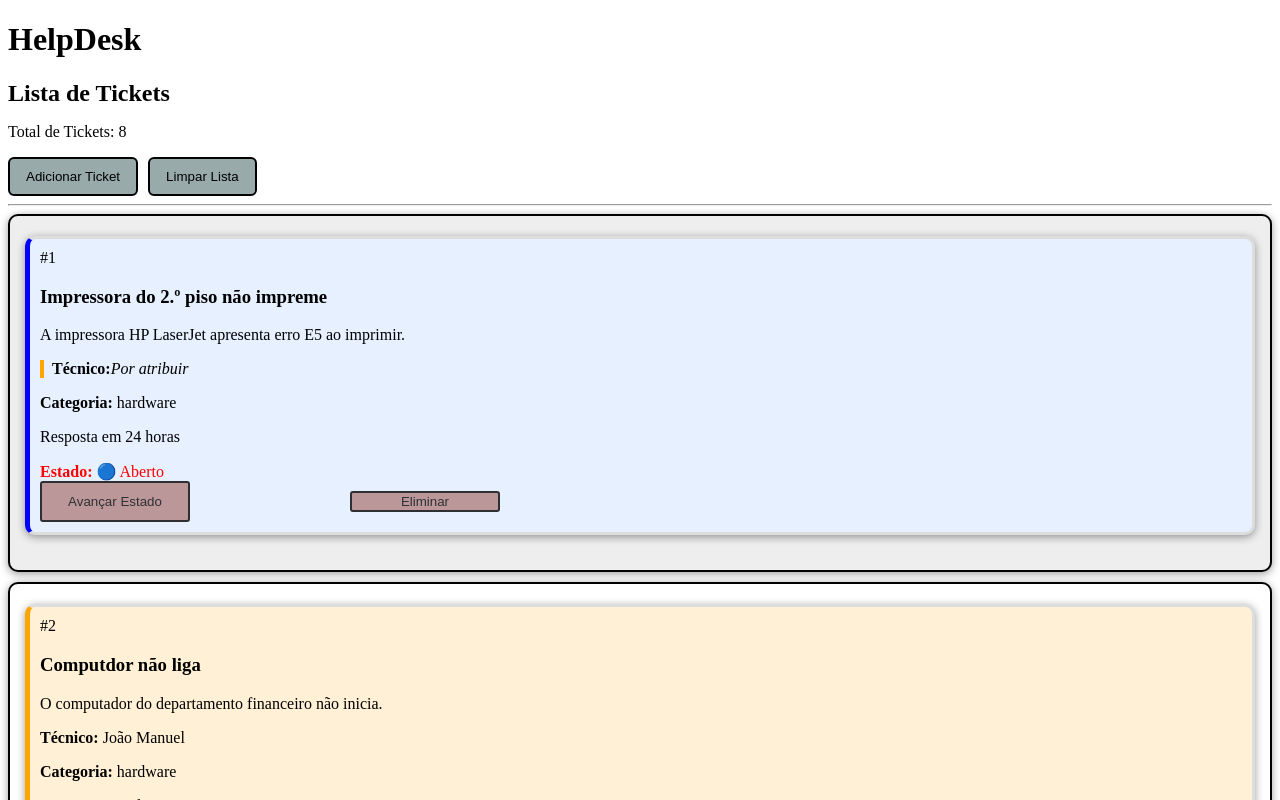
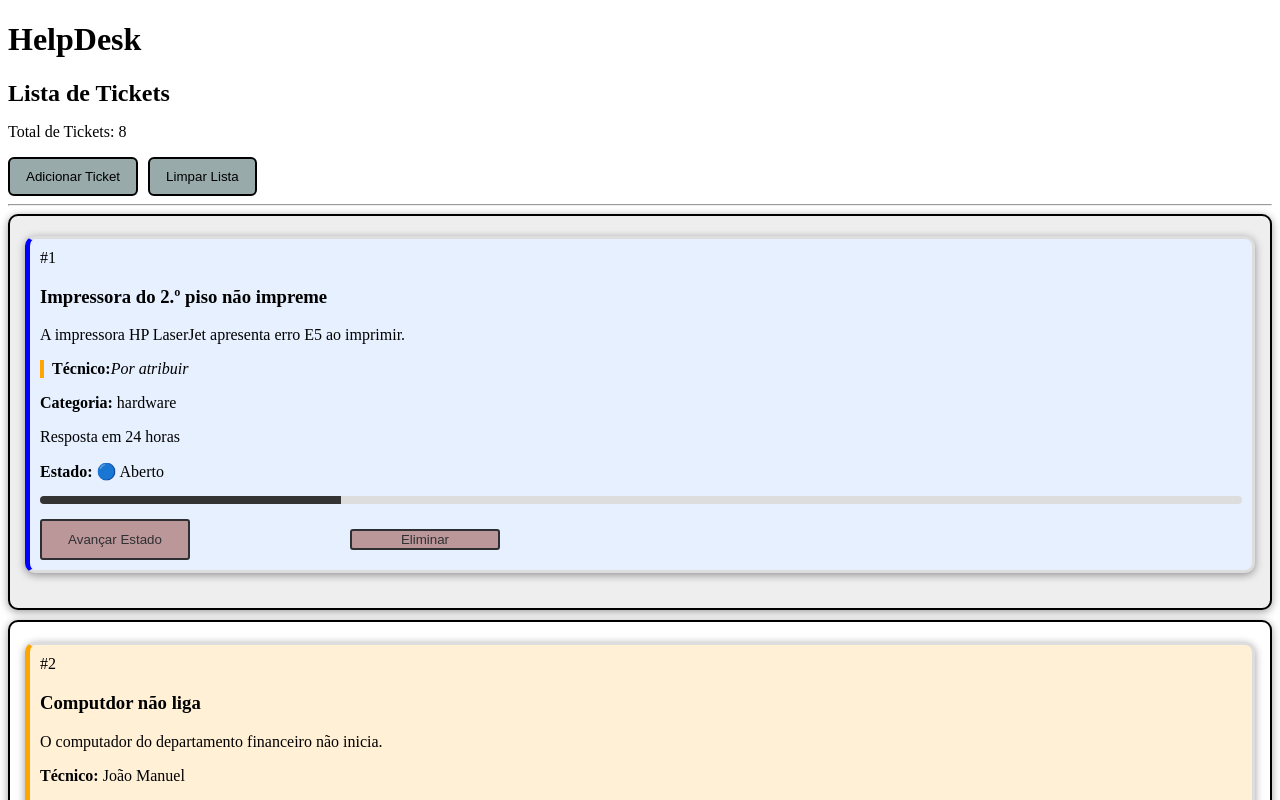
Before and after one commit to angelinasashixinga-gif/helpdesk-, an Angular app: page /tickets in a window 1280 px wide. Shown: the top 800 px of the page. Built offline with nearby package versions, Linux system fonts and the light colour scheme.

Commit message:
exercicio7-conclusao

```diff
--- a/src/app/components/ticket-card/ticket-card.css
+++ b/src/app/components/ticket-card/ticket-card.css
@@ -82,3 +82,18 @@
   border-left: 4px solid orange;
   padding-left: 8px;
 }
+  .barra {
+   width: 100%;
+  height: 8px;
+  background-color: #ddd;
+  border-radius: 5px;
+  overflow: hidden;
+  margin: 15px 0;
+
+}
+
+.progresso {
+   height: 100%;
+  background-color: #333;
+  transition: width 0.3s ease;
+}
--- a/src/app/components/ticket-card/ticket-card.html
+++ b/src/app/components/ticket-card/ticket-card.html
@@ -67,13 +67,14 @@
   }
   <div class="estado"
    [ngClass]="{
-    'urgente': ticket().prioridade === 'critica' || ticket().estado === 'aberto',
+    'urgente': ticket().prioridade === 'critica' && ticket().estado === 'aberto',
     'concluido': ticket().estado === 'resolvido' || ticket().estado === 'fechado'
   }">
 
   <strong>Estado:</strong>
 
   @switch (ticket().estado) {
+
 
     @case ('aberto') {
       <span class="etiqueta">
@@ -100,6 +101,16 @@
     }
 
   }
+  <div class="barra">
+        <div
+        class="progresso"
+         [style.width.%]="
+      ticket().estado === 'aberto' ? 25 :
+      ticket().estado === 'em-progresso' ? 50 :
+      ticket().estado === 'resolvido' ? 75 :
+      100">
+      </div>
+      </div>
 
 </div>
 
--- a/src/app/components/ticket-card/ticket-card.ts
+++ b/src/app/components/ticket-card/ticket-card.ts
@@ -17,7 +17,6 @@ export class TicketCard {
   estadoAlterado = output<EstadoTicket>();
 
   ticketRemovido = output<number>();
-
 
   proximoEstado(): void {
 
```
